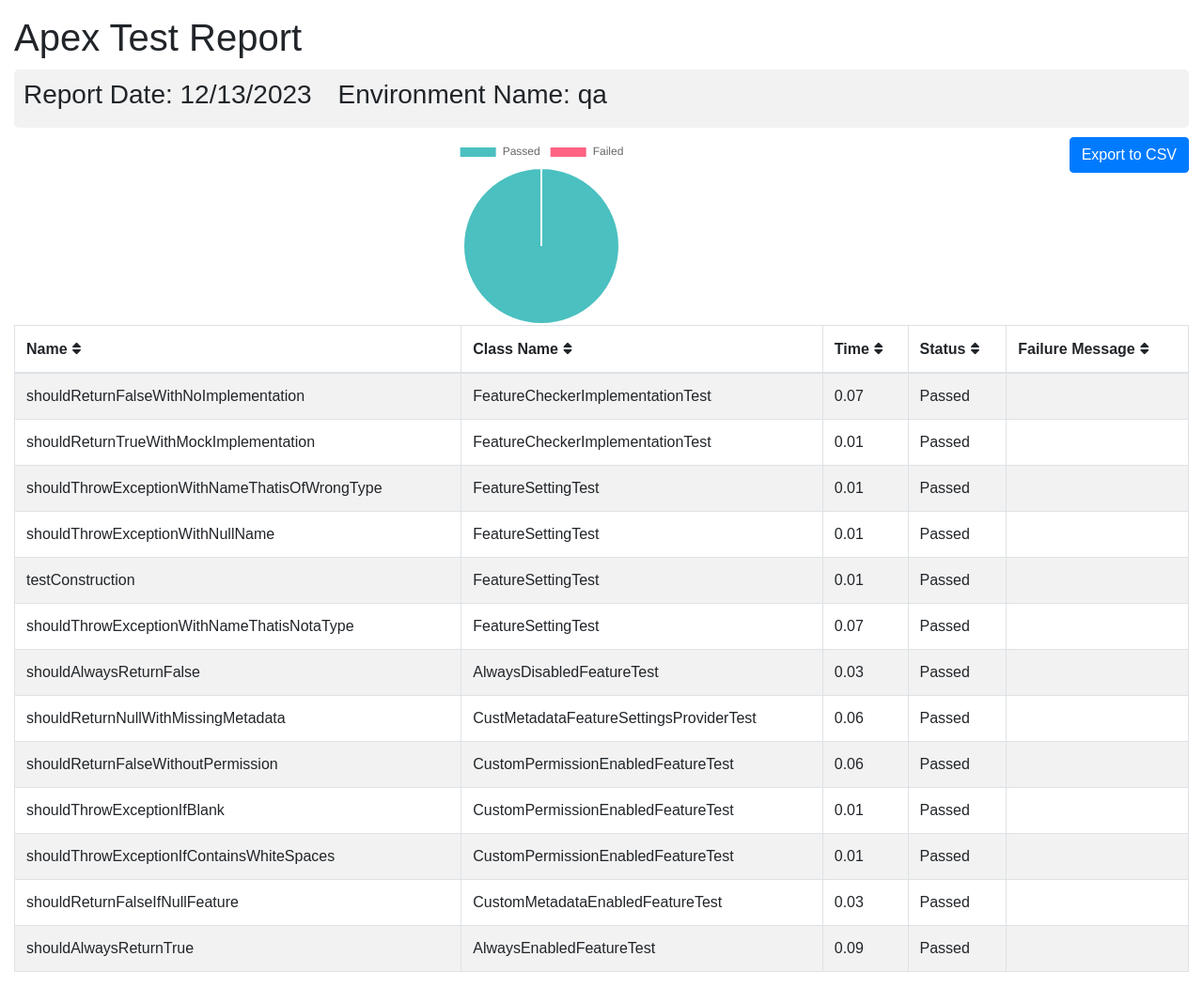
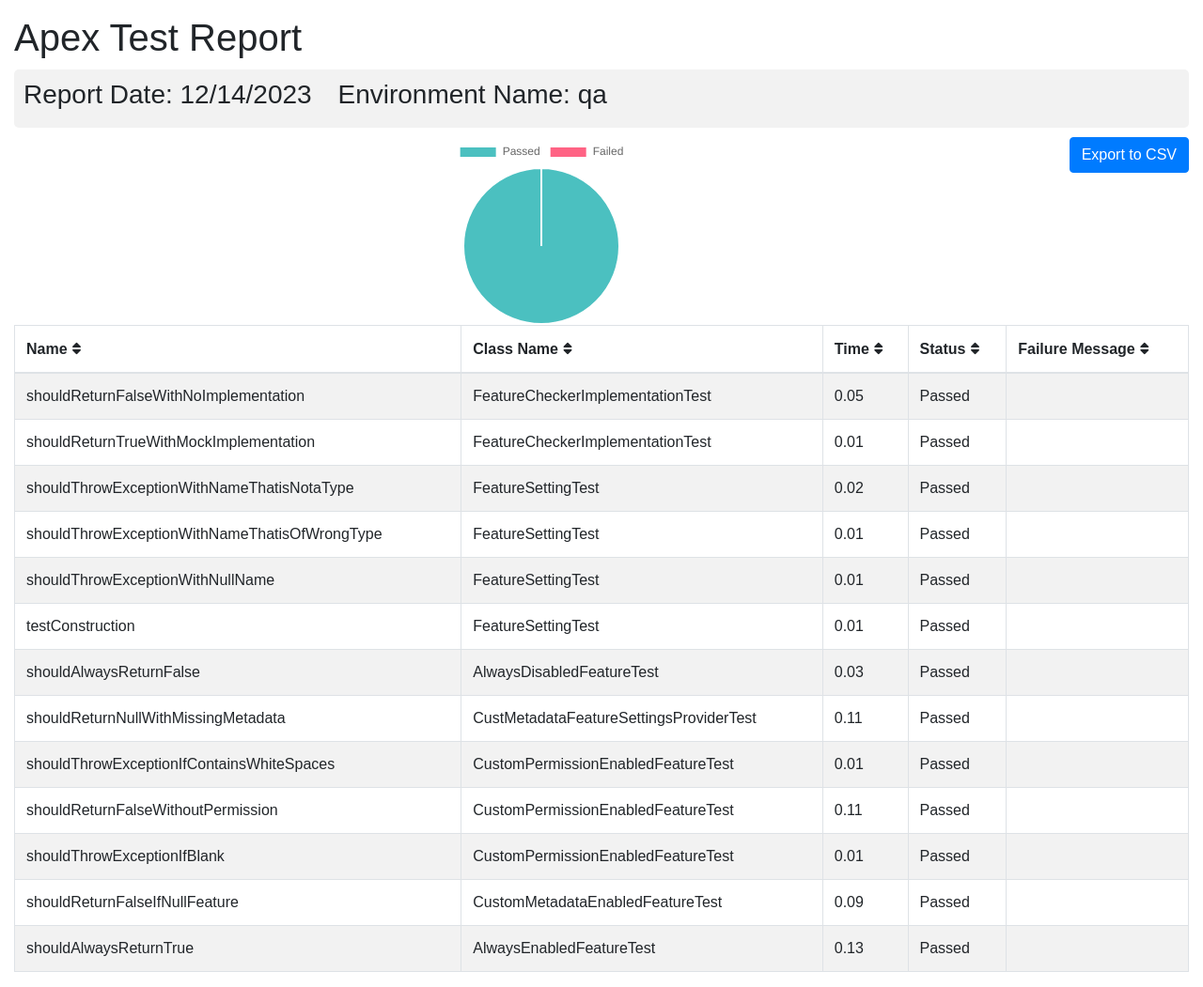
Before and after one commit to flxbl-io/sfops-dashboard, a Jekyll site: the page apextestResults/qa.html, which Jekyll copies as it is, in a window 1280 px wide. Shown: the whole page at 94% size. Built offline with Jekyll 4.4.1, drawn with Linux system fonts in a browser that asks for light colours.

Commit message:
updated test results of qa

```diff
--- a/apextestResults/qa.html
+++ b/apextestResults/qa.html
@@ -102,7 +102,7 @@
       <div class="container-fluid">
         <h1 class="mt-3">Apex Test Report</h1>
         <div class="info-card">
-        <h3>Report Date: 12/13/2023 <span style="margin-left: 20px;">Environment Name: qa</span></h3>
+        <h3>Report Date: 12/14/2023 <span style="margin-left: 20px;">Environment Name: qa</span></h3>
         </div>
         <button onclick="exportTableToCSV('testReport.csv')" class="btn btn-primary float-right">Export to CSV</button>
         <div id="chart-container">
@@ -123,7 +123,7 @@
         <tr>
           <td>shouldReturnFalseWithNoImplementation</td>
           <td>FeatureCheckerImplementationTest</td>
-          <td>0.07</td>
+          <td>0.05</td>
           <td>Passed</td>
           <td></td>
         </tr>
@@ -131,6 +131,13 @@
           <td>shouldReturnTrueWithMockImplementation</td>
           <td>FeatureCheckerImplementationTest</td>
           <td>0.01</td>
+          <td>Passed</td>
+          <td></td>
+        </tr>
+        <tr>
+          <td>shouldThrowExceptionWithNameThatisNotaType</td>
+          <td>FeatureSettingTest</td>
+          <td>0.02</td>
           <td>Passed</td>
           <td></td>
         </tr>
@@ -156,13 +163,6 @@
           <td></td>
         </tr>
         <tr>
-          <td>shouldThrowExceptionWithNameThatisNotaType</td>
-          <td>FeatureSettingTest</td>
-          <td>0.07</td>
-          <td>Passed</td>
-          <td></td>
-        </tr>
-        <tr>
           <td>shouldAlwaysReturnFalse</td>
           <td>AlwaysDisabledFeatureTest</td>
           <td>0.03</td>
@@ -172,14 +172,21 @@
         <tr>
           <td>shouldReturnNullWithMissingMetadata</td>
           <td>CustMetadataFeatureSettingsProviderTest</td>
-          <td>0.06</td>
+          <td>0.11</td>
+          <td>Passed</td>
+          <td></td>
+        </tr>
+        <tr>
+          <td>shouldThrowExceptionIfContainsWhiteSpaces</td>
+          <td>CustomPermissionEnabledFeatureTest</td>
+          <td>0.01</td>
           <td>Passed</td>
           <td></td>
         </tr>
         <tr>
           <td>shouldReturnFalseWithoutPermission</td>
           <td>CustomPermissionEnabledFeatureTest</td>
-          <td>0.06</td>
+          <td>0.11</td>
           <td>Passed</td>
           <td></td>
         </tr>
@@ -191,23 +198,16 @@
           <td></td>
         </tr>
         <tr>
-          <td>shouldThrowExceptionIfContainsWhiteSpaces</td>
-          <td>CustomPermissionEnabledFeatureTest</td>
-          <td>0.01</td>
-          <td>Passed</td>
-          <td></td>
-        </tr>
-        <tr>
           <td>shouldReturnFalseIfNullFeature</td>
           <td>CustomMetadataEnabledFeatureTest</td>
-          <td>0.03</td>
+          <td>0.09</td>
           <td>Passed</td>
           <td></td>
         </tr>
         <tr>
           <td>shouldAlwaysReturnTrue</td>
           <td>AlwaysEnabledFeatureTest</td>
-          <td>0.09</td>
+          <td>0.13</td>
           <td>Passed</td>
           <td></td>
         </tr>
```
